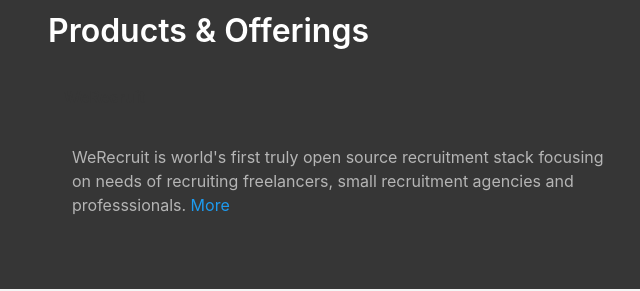
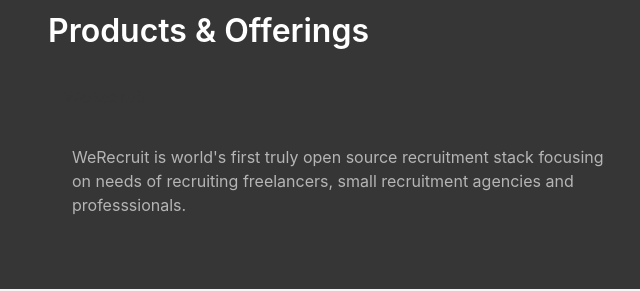
Before and after one commit to GreyNeurons/gnwebsite, a website built with Parcel: page index.html in a window 1280 px wide. Shown: the part 2800-3091 px from the top of the page, 0-640 px from the left. Built offline with nearby package versions, Linux system fonts and the light colour scheme.

Commit message:
Remove werecruit link from home page

```diff
--- a/index.html
+++ b/index.html
@@ -235,7 +235,7 @@
       <div class="column">
         <div class="card-header-title card-header-title-light">WeRecruit</div>
         <div class="card-content">
-          WeRecruit is world's first truly open source recruitment stack focusing on needs of recruiting freelancers, small recruitment agencies and professsionals. <a href="https://www.werecruit.cloud/">More</a>
+          WeRecruit is world's first truly open source recruitment stack focusing on needs of recruiting freelancers, small recruitment agencies and professsionals.
         </div>
       </div>
 
```
